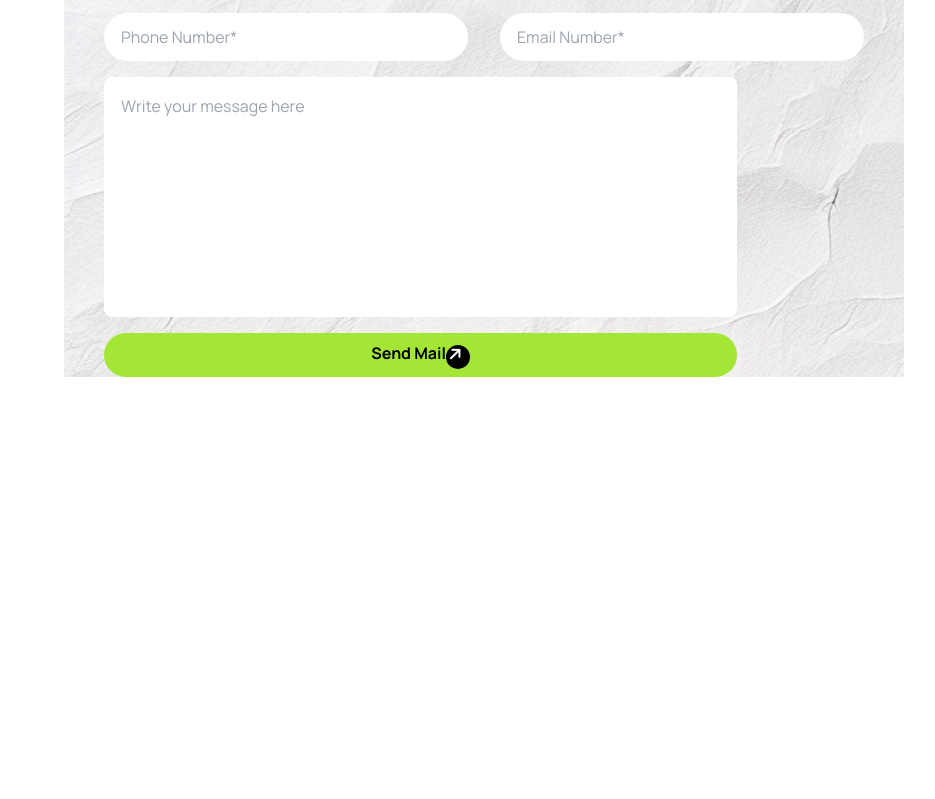
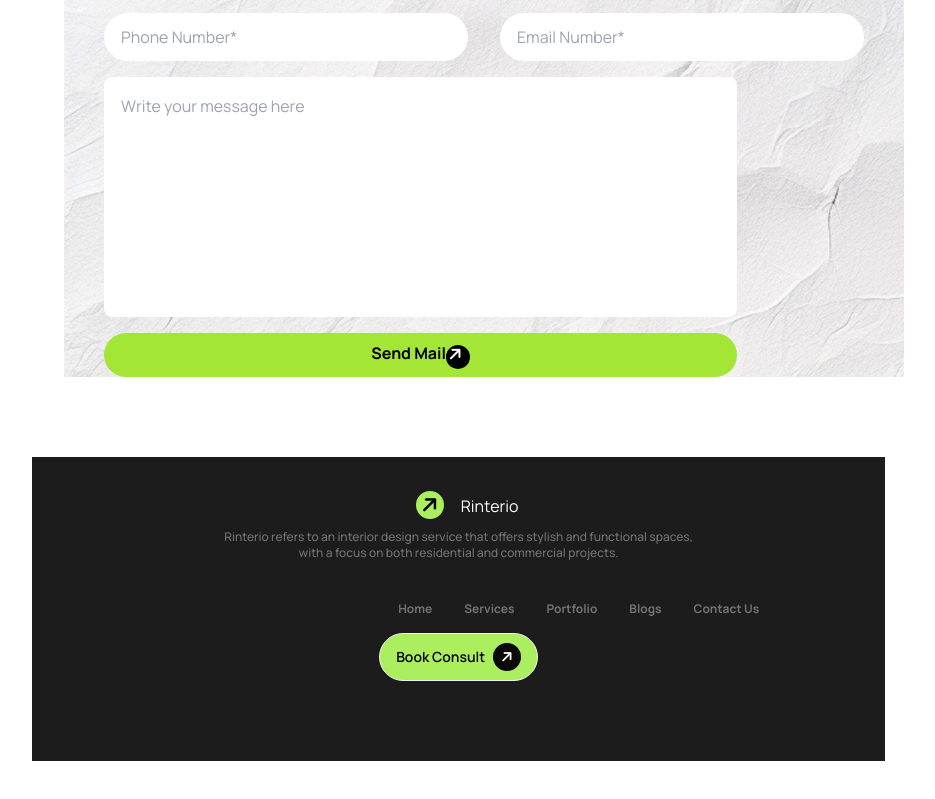
Before and after one commit to masuma-del/ASSIGNMENT-NO-3, a plain HTML site: page index.html in a window 1280 px wide. Shown: the part 2936-3735 px from the top of the page, without its empty margins (16-951 px from the left). Before the commit the page ends 3313 px from the top, so only its background shows below. Drawn offline with nearby package versions, Linux system fonts and the light colour scheme.

Commit message:
footer section done

```diff
--- a/index.html
+++ b/index.html
@@ -33,6 +33,8 @@
                 'process-primary': '#EFDA6E',
                 'super-primary': '#A4DAC3',
                 'budget-primary': '#77AAEA',
+                'footer-primary': '#1C1C1C',
+                'rinterio-primary': '#737373',
               }
             }
           }
@@ -285,7 +287,27 @@
         </section>
 
     </main>
-    <footer>
+    <footer class="bg-footer-primary text-white w-8/12 mx-12 my-20 lg:px-20">
+      <div class="text-center py-6">
+        <a class="btn btn-ghost text-xl font-bold"><i class="fa-solid fa-arrow-right -rotate-45 text-black rounded-full bg-house-primary w-7 h-7 flex items-center justify-center"></i></a>Rinterio</a>
+        <p class="text-xs font-medium text-rinterio-primary">Rinterio refers to  an interior design service that offers stylish and functional spaces,<br> with a focus on both residential and commercial projects.</p>
+
+      </div>
+      <div class="footer-center sm:pl-20 lg:pl-60 text-rinterio-primary">
+        <ul class="menu menu-horizontal px-1 flex flex-col lg:flex-row">
+          <li><a class="text-xs font-bold">Home</a></li>
+          <li><a class="text-xs font-bold">Services</a></li>
+          <li><a class="text-xs font-bold">Portfolio</a></li>
+          <li><a class="text-xs font-bold">Blogs</a></li>
+          <li><a class="text-xs font-bold">Contact Us</a></li>
+
+        </ul>
+      </div>
+      <div class="text-center pb-20">
+        <a class="btn bg-house-primary border rounded-full text-black">Book Consult <i class="fa-solid fa-arrow-right -rotate-45 text-white rounded-full bg-stone-950 w-7 h-7 flex items-center justify-center"></i></a>
+
+      </div>
+
 
     </footer>
 
```
